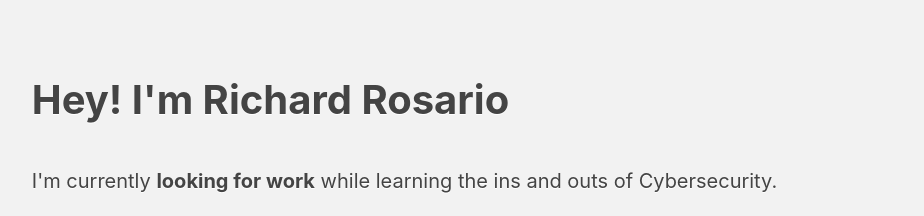
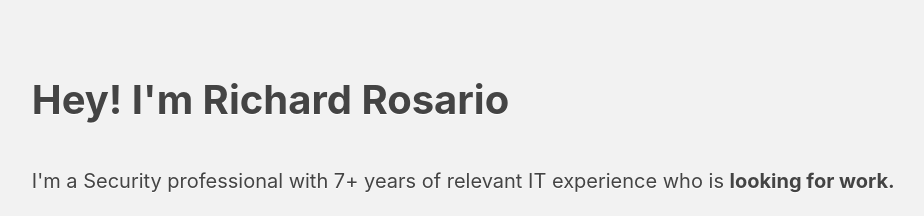
Before and after one commit to richrosario/richrosario.github.io, a plain HTML site: page index.html in a window 1280 px wide. Shown: the top 216 px of the page, without its empty margins (141-1065 px from the left). Drawn offline with Linux system fonts and the light colour scheme.

Commit message:
Updating tagline on my site

```diff
--- a/index.html
+++ b/index.html
@@ -16,7 +16,7 @@
         <header>
             <h1>Hey! I'm Richard Rosario</h1>
             <div>
-                <p>I'm currently <strong>looking for work</strong> while learning the ins and outs of Cybersecurity.</p>
+                <p>I'm a Security professional with 7+ years of relevant IT experience who is <strong>looking for work.</strong> </p>
             </div>
         </header>
         <table>
```
